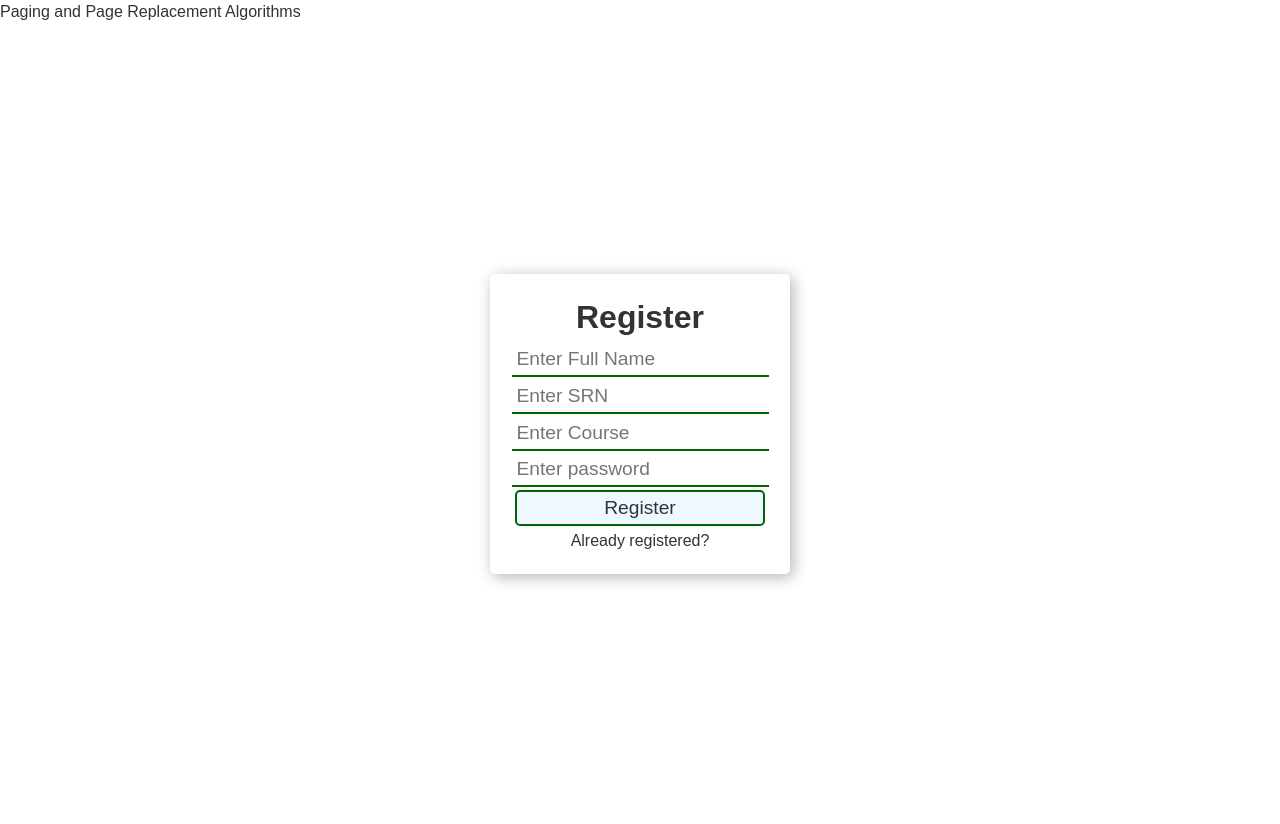
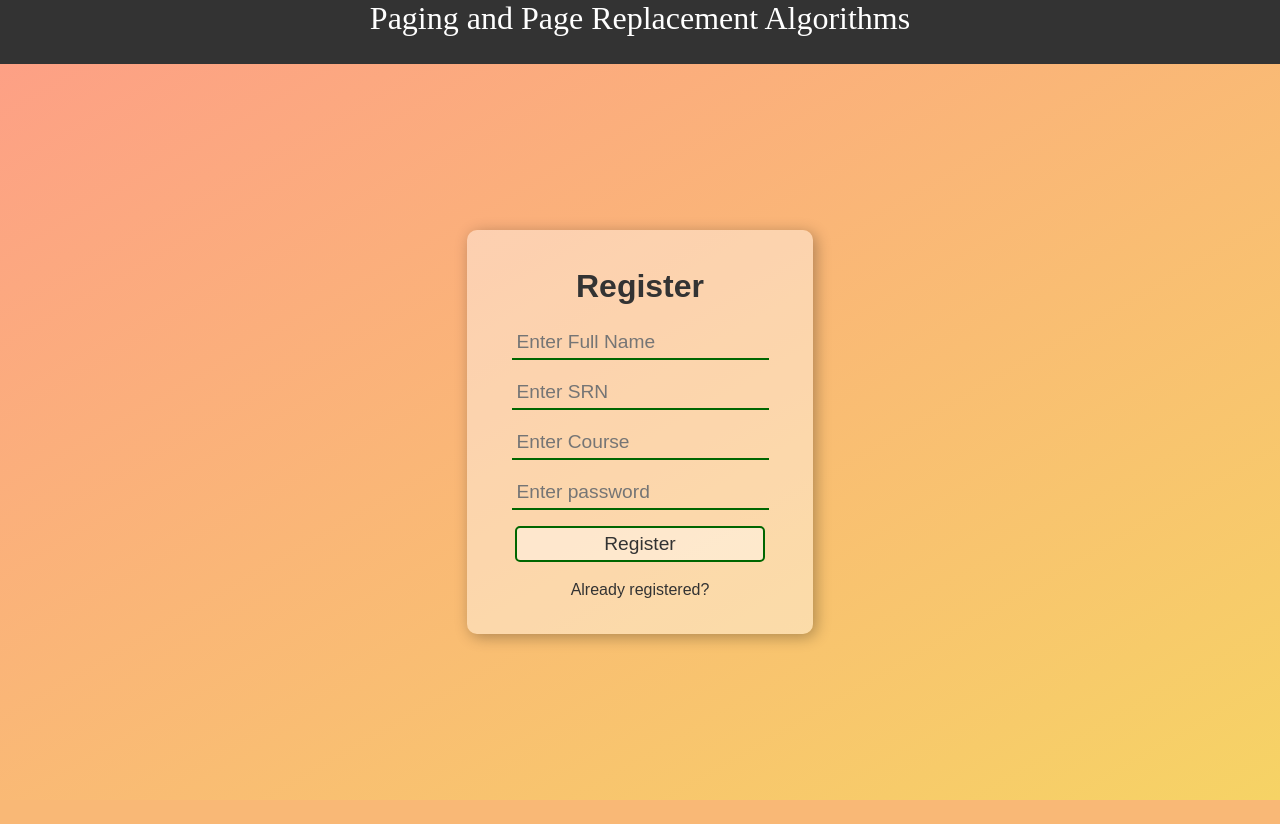
Before and after one commit to Nikitha-ms/paging-simulation, a PHP site: page /register.html in a window 1280 px wide. After the commit the page ends 800 px from the top, so only its background shows below. Run offline with PHP 8.4, Linux system fonts and the light colour scheme.

Commit message:
added header style and made sections/cards semi transaparent cards

```diff
--- a/css/auth.css
+++ b/css/auth.css
@@ -37,29 +37,44 @@ body {
   background-color: #fff;
 }
 
+
+.header {
+  width: 100%;
+  height: 8vh;
+  background: #333;
+  color: #fff;
+  font: 2rem serif;
+  text-align: center;
+  box-shadow: 5px 5px 10px rgba(0, 0, 0, 0.8);
+}
+
 .container {
-  height: 100vh;
-  width: 100vw;
+  height: 92vh;
+  width: 100%;
   display: flex;
   justify-content: center;
   align-items: center;
+  background: linear-gradient(to left top, #f6d365 0%, #fda085 100%);
 }
 
 .card {
-  width: 300px;
-  height: 300px;
-  padding: 1rem;
+  min-width: 300px;
+  min-height: 300px;
+  padding: 2rem;
   display: flex;
   flex-direction: column;
-  box-shadow: 3px 3px 15px rgba(0,0,0,0.3);
+  box-shadow: 3px 3px 15px rgba(0, 0, 0, 0.3);
   justify-content: space-evenly;
   align-items: center;
-  border-radius: 5px;
+  border-radius: 10px;
+  background: rgba(255, 255, 255, 0.4);
 }
 
 .inp {
   padding: 5px;
+  margin-top: 1rem;
   border: none;
+  background: transparent;
   border-bottom: 2px solid #060;
   color: #060;
   font-size: 1.2rem;
@@ -70,11 +85,13 @@ body {
 }
 
 .btn {
+  margin: 1rem;
   background-color: aliceblue;
   color: #333;
   padding: 5px;
   border-radius: 5px;
   font-size: 1.2rem;
+  background: rgba(255,255,255,0.4);
   border: 2px solid #060;
   min-width: 250px;
 }
@@ -84,6 +101,6 @@ body {
   color: white;
 }
 
-a:hover{
+a:hover {
   color: #060;
 }
```
Also changed, not shown: css/index.css (+23 -9 lines). Lines whose indentation alone changed are shown as unchanged.
